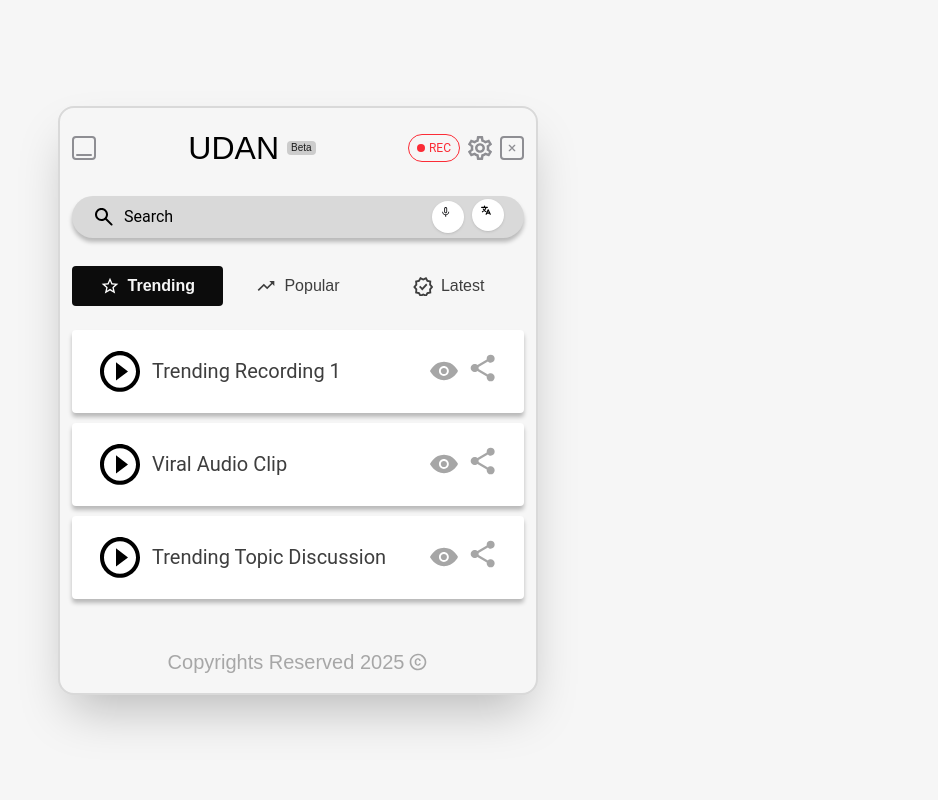
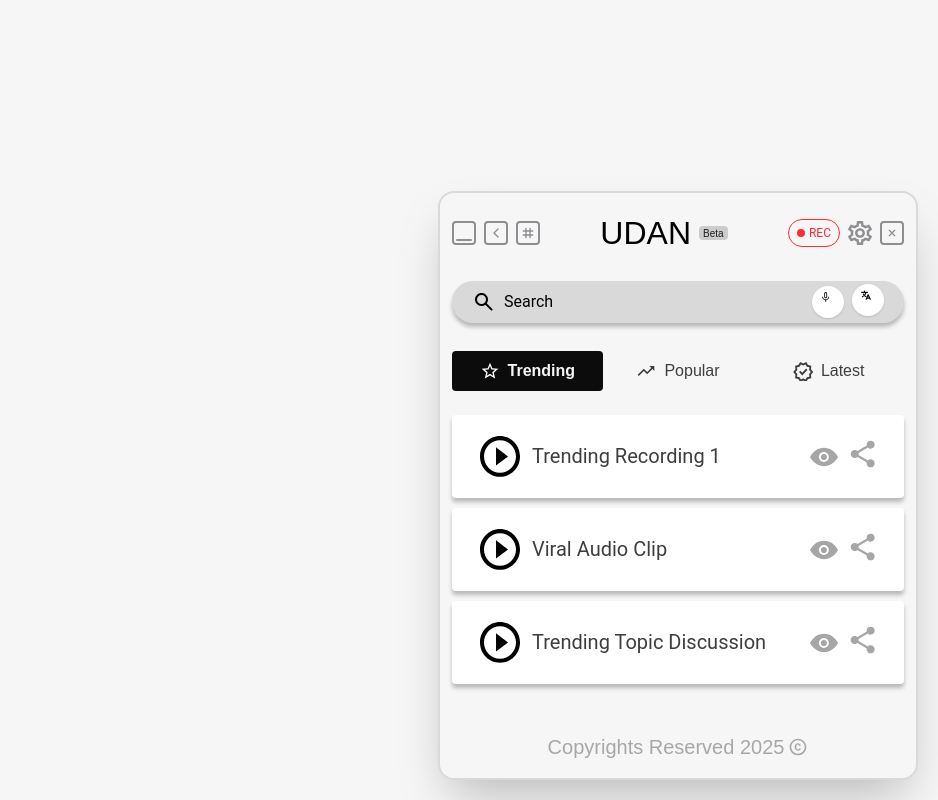
Before and after one commit to yureshwar/Figmadesigntoreact, a React (Vite) app: page / in a window 1280 px wide. Shown: the whole page, without its empty margins (342-1280 px from the left). Built offline with nearby package versions, Linux system fonts and the light colour scheme.

Commit message:
Update files from Figma Make

```diff
--- a/src/App.tsx
+++ b/src/App.tsx
@@ -1,5 +1,10 @@
 import HomePageUser from './components/HomePageUser';
+import { PanelPositionProvider } from './contexts/PanelPositionContext';
 
 export default function App() {
-  return <HomePageUser />;
+  return (
+    <PanelPositionProvider>
+      <HomePageUser />
+    </PanelPositionProvider>
+  );
 }
--- a/src/components/Header.tsx
+++ b/src/components/Header.tsx
@@ -1,6 +1,7 @@
 import svgPaths from "../imports/svg-s04gq19zek";
 import { useState } from "react";
 import { LanguageSelector } from "./LanguageSelector";
+import { usePanelPosition } from "../contexts/PanelPositionContext";
 
 interface HeaderProps {
   onRecClick?: () => void;
@@ -8,17 +9,50 @@ interface HeaderProps {
 
 export function Header({ onRecClick }: HeaderProps) {
   const [showLanguageSelector, setShowLanguageSelector] = useState(false);
+  const { position, togglePosition } = usePanelPosition();
 
   return (
     <>
       {/* Header */}
       <header className="w-full flex items-center justify-between mb-6">
+        <div className="flex items-center gap-2">
+          {/* Minimize Button */}
           <button
             className="w-6 h-6 border-2 border-[#8e8e93] rounded flex items-end justify-center pb-0.5 hover:bg-gray-100 transition-colors"
             aria-label="Menu"
           >
             <div className="w-4 h-0.5 bg-[#8e8e93] rounded-full" />
           </button>
+
+          {/* Position Toggle Button */}
+          <button
+            onClick={togglePosition}
+            className="w-6 h-6 border-2 border-[#8e8e93] rounded flex items-center justify-center hover:bg-gray-100 transition-colors"
+            aria-label="Toggle panel position"
+            title={`Snap to ${position === 'left' ? 'right' : 'left'}`}
+          >
+            <svg className="w-4 h-4" fill="none" viewBox="0 0 24 24">
+              {position === 'right' ? (
+                // Arrow pointing left
+                <path d="M15 18L9 12L15 6" stroke="#8E8E93" strokeWidth="2" strokeLinecap="round" strokeLinejoin="round" />
+              ) : (
+                // Arrow pointing right
+                <path d="M9 18L15 12L9 6" stroke="#8E8E93" strokeWidth="2" strokeLinecap="round" strokeLinejoin="round" />
+              )}
+            </svg>
+          </button>
+
+          {/* Move/Drag Button */}
+          <button
+            className="w-6 h-6 border-2 border-[#8e8e93] rounded flex items-center justify-center hover:bg-gray-100 transition-colors drag-handle cursor-grab active:cursor-grabbing"
+            aria-label="Drag to move panel"
+            title="Drag to move panel"
+          >
+            <svg className="w-4 h-4" fill="none" viewBox="0 0 24 24">
+              <path d="M9 5L9 19M15 5L15 19M5 9L19 9M5 15L19 15" stroke="#8E8E93" strokeWidth="2" strokeLinecap="round" />
+            </svg>
+          </button>
+        </div>
 
         <div className="flex items-center gap-2">
           <h1 className="font-['Raleway',sans-serif] text-[32px] text-black">
--- a/src/components/Layout.tsx
+++ b/src/components/Layout.tsx
@@ -1,5 +1,7 @@
 import { Header } from "./Header";
 import { Footer } from "./Footer";
+import { usePanelPosition } from "../contexts/PanelPositionContext";
+import { useRef, useEffect } from "react";
 
 interface LayoutProps {
   children: React.ReactNode;
@@ -7,10 +9,105 @@ interface LayoutProps {
 }
 
 export function Layout({ children, onRecClick }: LayoutProps) {
+  const { position, coordinates, setCoordinates, isDragging, setIsDragging } = usePanelPosition();
+  const panelRef = useRef<HTMLDivElement>(null);
+  const dragOffset = useRef({ x: 0, y: 0 });
+
+  const handleMouseDown = (e: React.MouseEvent) => {
+    // Only allow dragging from the header area
+    const target = e.target as HTMLElement;
+    const isHeaderArea = target.closest('.drag-handle');
+
+    if (!isHeaderArea) return;
+
+    setIsDragging(true);
+
+    const panel = panelRef.current;
+    if (!panel) return;
+
+    const rect = panel.getBoundingClientRect();
+    dragOffset.current = {
+      x: e.clientX - rect.left,
+      y: e.clientY - rect.top
+    };
+  };
+
+  useEffect(() => {
+    const handleMouseMove = (e: MouseEvent) => {
+      if (!isDragging || !panelRef.current) return;
+
+      const viewportWidth = window.innerWidth;
+      const viewportHeight = window.innerHeight;
+      const panelWidth = panelRef.current.offsetWidth;
+      const panelHeight = panelRef.current.offsetHeight;
+
+      // Calculate new position
+      let newX = e.clientX - dragOffset.current.x;
+      let newY = e.clientY - dragOffset.current.y;
+
+      // Constrain to viewport bounds
+      newX = Math.max(0, Math.min(newX, viewportWidth - panelWidth));
+      newY = Math.max(0, Math.min(newY, viewportHeight - panelHeight));
+
+      setCoordinates({ x: newX, y: newY });
+    };
+
+    const handleMouseUp = () => {
+      setIsDragging(false);
+    };
+
+    if (isDragging) {
+      document.addEventListener('mousemove', handleMouseMove);
+      document.addEventListener('mouseup', handleMouseUp);
+    }
+
+    return () => {
+      document.removeEventListener('mousemove', handleMouseMove);
+      document.removeEventListener('mouseup', handleMouseUp);
+    };
+  }, [isDragging, setCoordinates, setIsDragging]);
+
+  // Calculate position style
+  const getPositionStyle = () => {
+    // If coordinates are set (dragged), use them
+    if (coordinates.x !== 0 || coordinates.y !== 0) {
+      return {
+        position: 'fixed' as const,
+        left: `${coordinates.x}px`,
+        top: `${coordinates.y}px`,
+        right: 'auto',
+        bottom: 'auto',
+        maxWidth: '480px',
+        width: '480px',
+        maxHeight: '95vh',
+      };
+    }
+
+    // Otherwise use the position prop (left/right)
+    return {
+      position: 'fixed' as const,
+      bottom: '20px',
+      [position]: '20px',
+      maxWidth: '480px',
+      width: 'calc(100% - 40px)',
+      maxHeight: '95vh',
+    };
+  };
+
   return (
-    <div className="bg-[#f6f6f6] min-h-screen flex items-center justify-center p-4">
+    <div className="bg-[#f6f6f6] min-h-screen flex items-center p-4">
       {/* Widget Container with Border */}
-      <div className="bg-[#f6f6f6] border-2 border-[#d9d9d9] rounded-2xl shadow-2xl max-w-[480px] w-full max-h-[95vh] overflow-y-auto overflow-x-visible flex flex-col">
+      <div
+        ref={panelRef}
+        onMouseDown={handleMouseDown}
+        className="bg-[#f6f6f6] border-2 border-[#d9d9d9] rounded-2xl shadow-2xl flex flex-col transition-all duration-300"
+        style={{
+          ...getPositionStyle(),
+          cursor: isDragging ? 'grabbing' : 'default',
+          overflowY: 'auto',
+          overflowX: 'visible',
+        }}
+      >
         <div className="flex flex-col px-3 py-4 overflow-visible">
           {/* Header with Search Bar */}
           <Header onRecClick={onRecClick} />
--- /dev/null
+++ b/src/contexts/PanelPositionContext.tsx
@@ -0,0 +1,50 @@
+import { createContext, useContext, useState, ReactNode } from 'react';
+
+type PanelPosition = 'left' | 'right';
+
+interface PanelPositionContextType {
+  position: PanelPosition;
+  setPosition: (position: PanelPosition) => void;
+  togglePosition: () => void;
+  coordinates: { x: number; y: number };
+  setCoordinates: (coords: { x: number; y: number }) => void;
+  isDragging: boolean;
+  setIsDragging: (dragging: boolean) => void;
+}
+
+const PanelPositionContext = createContext<PanelPositionContextType | undefined>(undefined);
+
+export function PanelPositionProvider({ children }: { children: ReactNode }) {
+  const [position, setPosition] = useState<PanelPosition>('right');
+  const [coordinates, setCoordinates] = useState<{ x: number; y: number }>({ x: 0, y: 0 });
+  const [isDragging, setIsDragging] = useState(false);
+
+  const togglePosition = () => {
+    const newPosition = position === 'left' ? 'right' : 'left';
+    setPosition(newPosition);
+    // Reset coordinates when toggling to snap to sides
+    setCoordinates({ x: 0, y: 0 });
+  };
+
+  return (
+    <PanelPositionContext.Provider value={{
+      position,
+      setPosition,
+      togglePosition,
+      coordinates,
+      setCoordinates,
+      isDragging,
+      setIsDragging
+    }}>
+      {children}
+    </PanelPositionContext.Provider>
+  );
+}
+
+export function usePanelPosition() {
+  const context = useContext(PanelPositionContext);
+  if (!context) {
+    throw new Error('usePanelPosition must be used within a PanelPositionProvider');
+  }
+  return context;
+}
--- a/src/index.css
+++ b/src/index.css
@@ -42,6 +42,7 @@
       --tw-drop-shadow-color: initial;
       --tw-drop-shadow-alpha: 100%;
       --tw-drop-shadow-size: initial;
+      --tw-duration: initial;
     }
   }
 }
@@ -388,6 +389,10 @@
     pointer-events: none;
   }
 
+  .visible {
+    visibility: visible;
+  }
+
   .absolute {
     position: absolute;
   }
@@ -842,10 +847,6 @@
     max-height: calc(var(--spacing) * 32);
   }
 
-  .max-h-\[95vh\] {
-    max-height: 95vh;
-  }
-
   .max-h-\[180px\] {
     max-height: 180px;
   }
@@ -1008,10 +1009,6 @@
 
   .max-w-\[296px\] {
     max-width: 296px;
-  }
-
-  .max-w-\[480px\] {
-    max-width: 480px;
   }
 
   .min-w-0 {
@@ -1057,6 +1054,10 @@
 
   .transform {
     transform: var(--tw-rotate-x) var(--tw-rotate-y) var(--tw-rotate-z) var(--tw-skew-x) var(--tw-skew-y);
+  }
+
+  .cursor-grab {
+    cursor: grab;
   }
 
   .cursor-pointer {
@@ -1163,10 +1164,6 @@
     overflow: visible;
   }
 
-  .overflow-x-visible {
-    overflow-x: visible;
-  }
-
   .overflow-y-auto {
     overflow-y: auto;
   }
@@ -1694,6 +1691,11 @@
     transition-duration: var(--tw-duration, var(--default-transition-duration));
   }
 
+  .duration-300 {
+    --tw-duration: .3s;
+    transition-duration: .3s;
+  }
+
   .outline-none {
     --tw-outline-style: none;
     outline-style: none;
@@ -1783,6 +1785,10 @@
     .hover\:opacity-\[var\(--widget-button-hover-opacity\)\]:hover {
       opacity: var(--widget-button-hover-opacity);
     }
+  }
+
+  .active\:cursor-grabbing:active {
+    cursor: grabbing;
   }
 }
 
@@ -2151,3 +2157,8 @@ html {
   syntax: "*";
   inherits: false
 }
+
+@property --tw-duration {
+  syntax: "*";
+  inherits: false
+}
```
Lines whose indentation alone changed are shown as unchanged.
